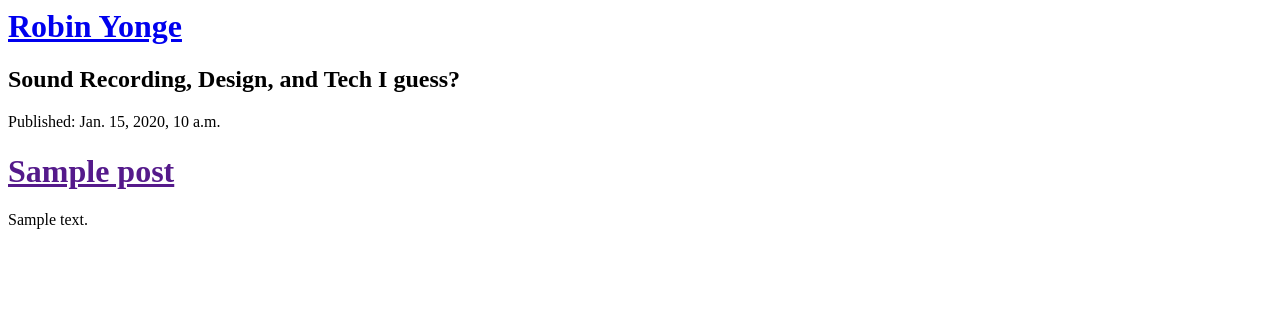
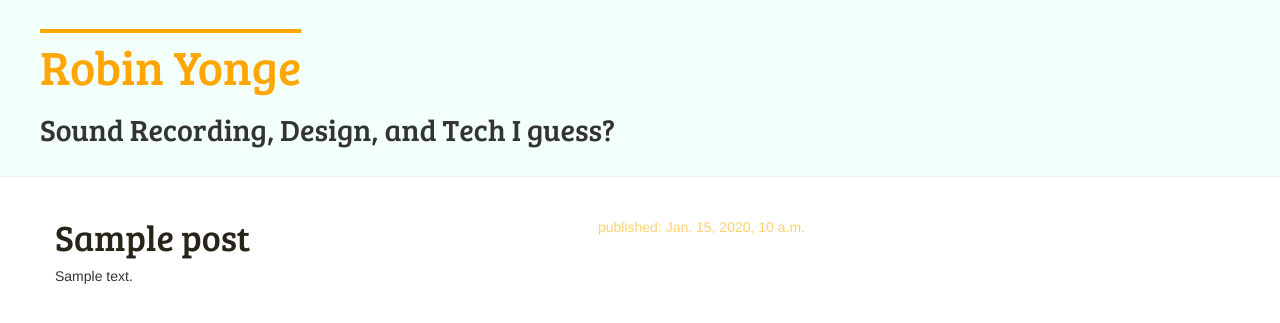
Before and after one commit to gilmoregrills/django-site, a Django app: template blog/templates/blog/post_list.html in a window 1280 px wide. Shown: the top 323 px of the page. Run offline with Django 3.2, Linux system fonts and the light colour scheme; the template is opened without the code that fills it: values that come from a table or form of the project are taken from there, others are empty; tables that the repository leaves empty hold one stand-in row (values such as "Sample post"); some libraries are stand-ins or nearby versions.

Commit message:
Add view and template for detailed blog plus site-wide CSS

```diff
--- /dev/null
+++ b/blog/static/css/blog.css
@@ -0,0 +1,48 @@
+.page-header {
+    background-color: #F2FFFB;
+    margin-top: 0px;
+    padding: 20px 20px 20px 40px
+
+}
+
+.page-header h1, .page-header h1 a, .page-header h1 a:visited, .page-header h1 a:active {
+    color: #FFA600;
+    font-size: 36pt;
+    text-decoration: overline;
+}
+
+.content {
+    margin-left: 40px;
+}
+
+h1, h2, h3, h4 {
+    font-family: 'Bree Serif', serif;
+}
+
+.date {
+    float: right;
+    color: #FFD270;
+}
+
+.save {
+    float: right;
+}
+
+.post-form textarea, .post-form input {
+    width: 100%;
+}
+
+.top-menu, .topmenu:hover, .top-menu:visited {
+    color:antiquewhite;
+    float: right;
+    font-size: 26pt;
+    margin-right: 20px;
+}
+
+.post {
+    margin-bottom 70px;
+}
+
+.post h1 a, .post h1 a:visited {
+    color: #29241A;
+}
--- /dev/null
+++ b/blog/templates/blog/base.html
@@ -0,0 +1,29 @@
+{% load staticfiles %}
+<html>
+    <head>
+        <link rel="stylesheet" href="//maxcdn.bootstrapcdn.com/bootstrap/3.2.0/css/bootstrap.min.css">
+        <link rel="stylesheet" href="//maxcdn.bootstrapcdn.com/bootstrap/3.2.0/css/bootstrap-theme.min.css">
+        <link rel="stylesheet" href="{% static 'css/blog.css' %}">
+        <link href='https://fonts.googleapis.com/css?family=Raleway|Lato:400,700|Bree+Serif&subset=latin,latin-ext' rel='stylesheet' type='text/css'>
+        <title>Robin Yonge</title>
+
+    </head>
+    <body>
+
+        <div class="page-header">
+            <h1><a href="http://www.robinyonge.co.uk">Robin Yonge</a></h1>
+            <h2>Sound Recording, Design, and Tech I guess?</h2>
+        </div>
+
+        <div class="content container">
+            <div class="row">
+                <div class="col-md-8">
+                    {% block content %}
+
+                    {% endblock %}
+                </div>
+            </div>
+        </div>
+
+    </body>
+</html>
--- a/blog/templates/blog/post_list.html
+++ b/blog/templates/blog/post_list.html
@@ -1,22 +1,13 @@
-<html>
-    <head>
-        <title>Robin Yonge</title>
+{% extends 'blog/base.html' %}
 
-    </head>
-    <body>
-
-        <div>
-            <h1><a href="http://www.robinyonge.co.uk">Robin Yonge</a></h1>
-            <h2>Sound Recording, Design, and Tech I guess?</h2>
+{% block content %}
+    {% for post in posts %}
+        <div class="post">
+            <div class="date">
+                <p>published: {{ post.published_date }}</p>
+            </div>
+                <h1><a href ="{% url 'post_detail' pk=post.pk %}">{{ post.title }}</a></h1>
+                <p>{{ post.text|linebreaks }}</p>
         </div>
-
-        {% for post in posts %}
-            <div>
-                <p>Published: {{ post.published_date }}</p>
-                <h1><a href ="">{{ post.title }}</a></h1>
-                <p>{{ post.text|linebreaks }}</p>
-            </div>
-        {% endfor %}
-
-    </body>
-</html>
+    {% endfor %}
+{% endblock %}
--- a/blog/urls.py
+++ b/blog/urls.py
@@ -3,4 +3,5 @@ from . import views
 
 urlpatterns = [
     url(r'^$', views.post_list, name='post_list'),
+    url(r'^post/(?P<pk>[0-9]+)/$', views.post_detail, name='post_detail'),
 ]
--- a/blog/views.py
+++ b/blog/views.py
@@ -1,7 +1,12 @@
 from django.shortcuts import render
 from django.utils import timezone
 from .models import Post
+from django.shortcuts import render, get_object_or_404
 
 def post_list(request):
     posts = Post.objects.filter(published_date__lte=timezone.now()).order_by('published_date')
     return render(request, 'blog/post_list.html', {'posts' : posts})
+
+def post_detail(request, pk):
+    post = get_object_or_404(Post, pk=pk)
+    return render(request, 'blog/post_detail.html', {'post' : post})
```
Also changed, not shown: blog/templates/blog/post_detail.html (added, +14 -0 lines).
